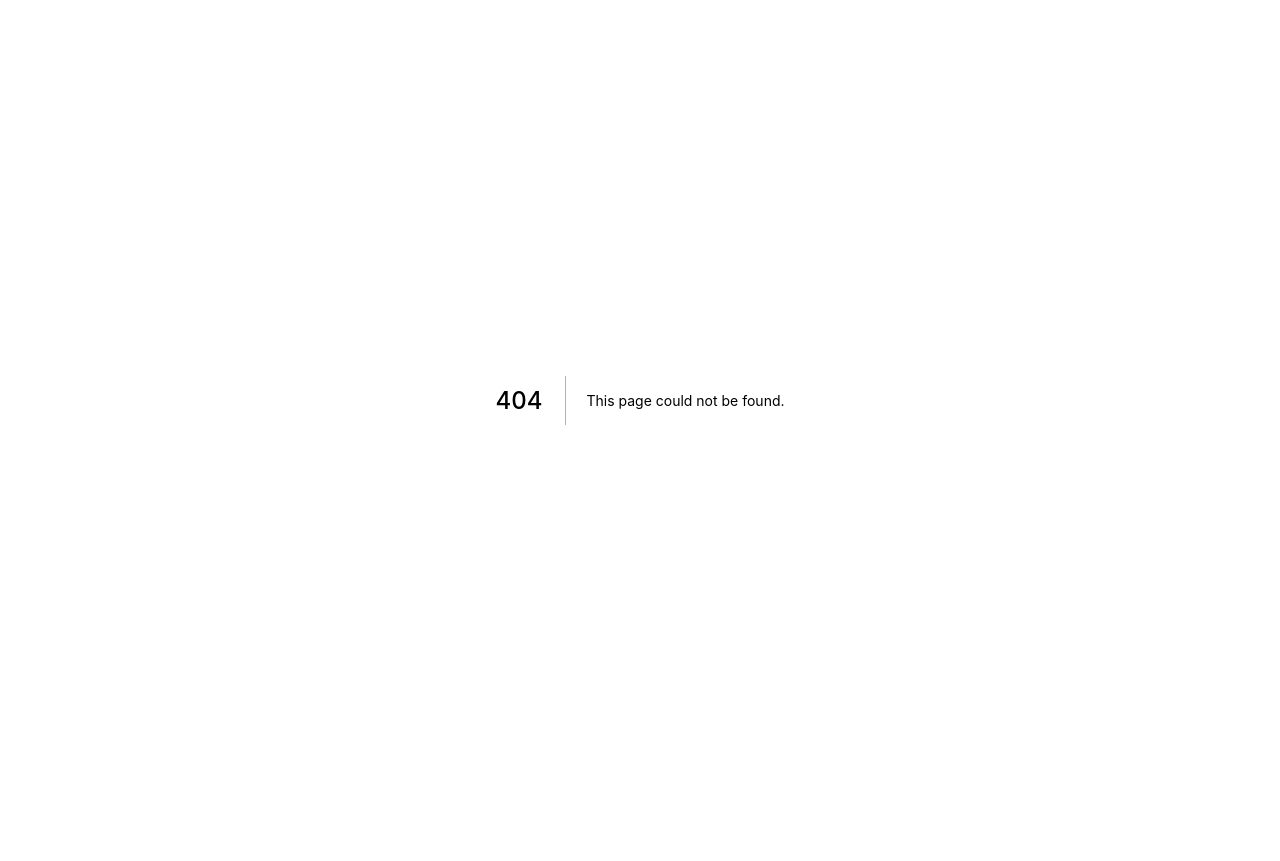
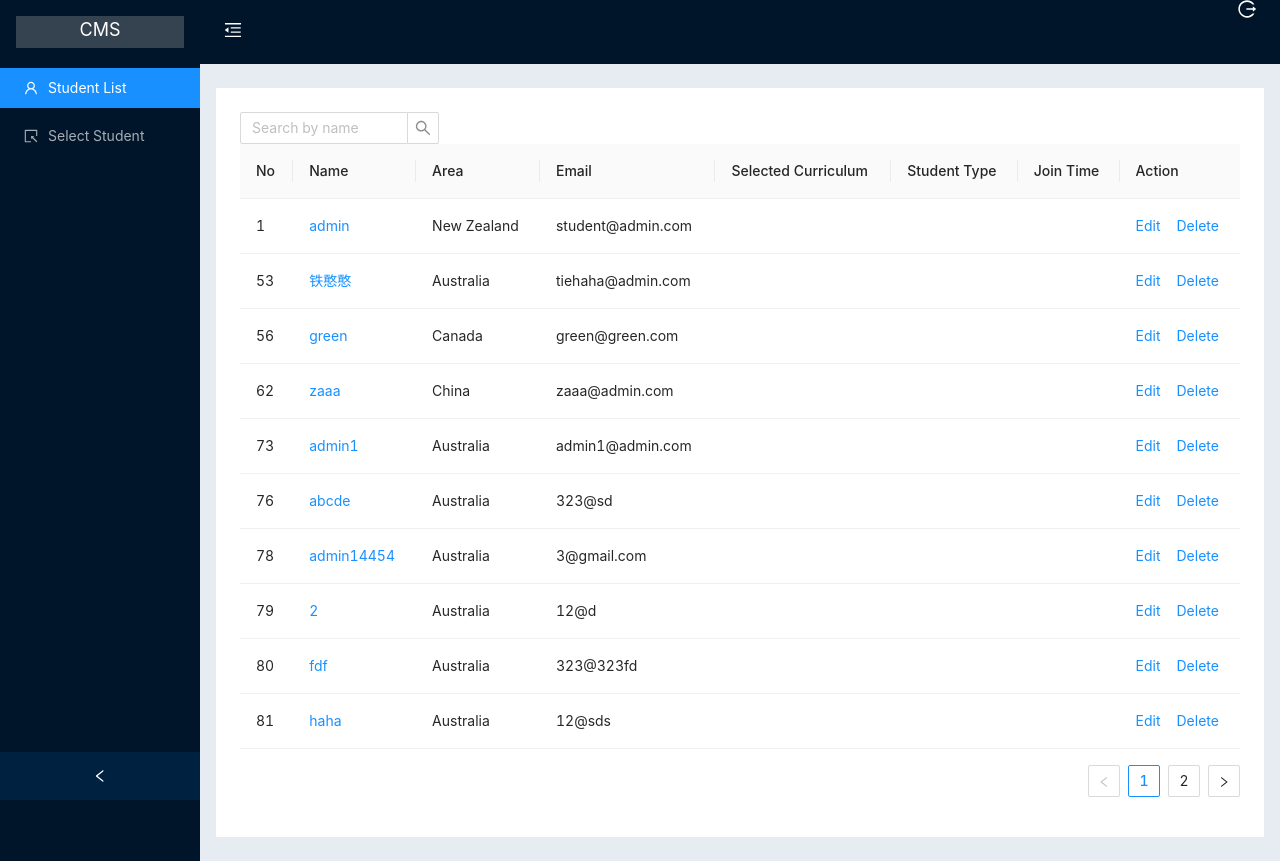
Before and after one commit to hhuang89/course, a Next.js app: page /dashboard/manager/students in a window 1280 px wide. Before the commit this address had no page. Before the commit the page ends 800 px from the top, so only its background shows below. Built offline with nearby package versions, Linux system fonts and the light colour scheme.

Commit message:
except the router

```diff
--- /dev/null
+++ b/components/studentTable.tsx
@@ -0,0 +1,63 @@
+import React from "react";
+import ReactDom from "react-dom";
+import "antd/dist/antd.css";
+import { Table, Space } from "antd";
+import student from "../data/student.json"
+
+export const columns = [
+  {
+    title: "No",
+    dataIndex: "id",
+    key: "id",
+  },
+  {
+    title: "Name",
+    dataIndex: "name",
+    key: "name",
+    render: (text) => <a>{text}</a>,
+  },
+  {
+    title: "Area",
+    dataIndex: "country",
+    key: "country",
+  },
+  {
+    title: "Email",
+    dataIndex: "email",
+    key: "email",
+  },
+  {
+    title: "Selected Curriculum",
+    dataIndex: "selected curriculum",
+    key: "selected curriculum",
+  },
+  {
+    title: "Student Type",
+    dataIndex: "student type",
+    key: "student type",
+  },
+
+  {
+    title: "Join Time",
+    dataIndex: "join time",
+    key: "join time",
+  },
+
+  {
+    title: "Action",
+    key: "action",
+    render: () => (
+      <Space size="middle">
+        <a>Edit</a>
+        <a>Delete</a>
+      </Space>
+    ),
+  },
+];
+
+export const data = student;
+
+
+export default function StudentTable() {
+  return <Table columns={columns} dataSource={data} />;
+}
--- /dev/null
+++ b/data/student.json
@@ -0,0 +1,145 @@
+[
+    {
+      "id": 1,
+      "name": "admin",
+      "typeId": 2,
+      "country": "New Zealand",
+      "ctime": "2020-06-19 15:29:58",
+      "email": "student@admin.com",
+      "updateAt": "2020-11-23 13:22: 03",
+      "studentCourseIds": [10, 11, 12, 21],
+      "profileId": 1
+    },
+    {
+      "id": 53,
+      "name": "铁憨憨",
+      "typeId": 2,
+      "country": "Australia",
+      "ctime": "2020-01-19 15:29:58",
+      "email": "tiehaha@admin.com",
+      "updateAt": "2020-12-01 13:22: 03",
+      "studentCourseIds": [24, 40, 42],
+      "profileId": 2
+    },
+    {
+      "id": 56,
+      "name": "green",
+      "typeId": 2,
+      "country": "Canada",
+      "ctime": "2020-06-19 15:29:58",
+      "email": "green@green.com",
+      "updateAt": "2020-12-01 13:22: 03",
+      "studentCourseIds": [49, 50],
+      "profileId": 1
+    },
+    {
+      "id": 62,
+      "name": "zaaa",
+      "typeId": 2,
+      "country": "China",
+      "ctime": "2020-10-19 15:29:58",
+      "email": "zaaa@admin.com",
+      "updateAt": "2020-12-01 13:22: 03",
+      "studentCourseIds": [],
+      "profileId": 1
+    },
+    {
+      "id": 73,
+      "name": "admin1",
+      "typeId": 2,
+      "country": "Australia",
+      "ctime": "2020-06-28 16:06:41",
+      "email": "admin1@admin.com",
+      "updateAt": "2020-12-01 13:22: 03",
+      "studentCourseIds": [],
+      "profileId": 2
+    },
+    {
+      "id": 76,
+      "name": "abcde",
+      "typeId": 1,
+      "country": "Australia",
+      "ctime": "2020-12-05 13:29:41",
+      "email": "323@sd",
+      "updateAt": "2020-12-01 13:22:03",
+      "studentCourseIds": [],
+      "profileId": 1
+    },
+    {
+      "id": 78,
+      "name": "admin14454",
+      "typeId": 1,
+      "country": "Australia",
+      "ctime": "2020-02-05 13:43:22",
+      "email": "3@gmail.com",
+      "updateAt": "2020-11-01 13:22: 03",
+      "studentCourseIds": [],
+      "profileId": 1
+    },
+    {
+      "id": 79,
+      "name": "2",
+      "typeId": 1,
+      "country": "Australia",
+      "ctime": "2020-03-06 20:03:22",
+      "email": "12@d",
+      "updateAt": "2020-12-01 13:22: 03",
+      "studentCourseIds": [],
+      "profileId": 1
+    },
+    {
+      "id": 80,
+      "name": "fdf",
+      "typeId": 2,
+      "country": "Australia",
+      "ctime": "2020-07-06 20:04:23",
+      "email": "323@323fd",
+      "updateAt": "2020-03-01 13:22: 03",
+      "studentCourseIds": [],
+      "profileId": 2
+    },
+    {
+      "id": 81,
+      "name": "haha",
+      "typeId": 1,
+      "country": "Australia",
+      "ctime": "2020-04-07 19:09:53",
+      "email": "12@sds",
+      "updateAt": "2020-11-01 13:22: 03",
+      "studentCourseIds": [],
+      "profileId": 1
+    },
+    {
+      "id": 82,
+      "name": "dsd",
+      "typeId": 1,
+      "country": "Australia",
+      "ctime": "2020-07-08 19:42:11",
+      "email": "sd@sdsd",
+      "updateAt": "2020-05-01 13:22: 03",
+      "studentCourseIds": [],
+      "profileId": 1
+    },
+    {
+      "id": 83,
+      "name": "323",
+      "typeId": 2,
+      "country": "Australia",
+      "ctime": "2020-08-14 18:47:54",
+      "email": "323@232",
+      "updateAt": "2020-08-01 13:22: 03",
+      "studentCourseIds": [],
+      "profileId": 1
+    },
+    {
+      "id": 84,
+      "name": "Tramp",
+      "typeId": 1,
+      "country": "Australia",
+      "ctime": "2020-07-23 19:53:06",
+      "email": "2@sad.com",
+      "updateAt": "2020-12-01 13:22: 03",
+      "studentCourseIds": [],
+      "profileId": 1
+    }
+  ]
--- /dev/null
+++ b/pages/dashboard/manager/students.tsx
@@ -0,0 +1,98 @@
+import React from "react";
+import Link from "next/link";
+import { useRouter } from "next/router";
+import "antd/dist/antd.css";
+import { Layout, Menu, Input } from "antd";
+import {
+  MenuUnfoldOutlined,
+  MenuFoldOutlined,
+  UserOutlined,
+  SelectOutlined,
+  LogoutOutlined,
+} from "@ant-design/icons";
+
+import styles from "../../../styles/Students.module.css";
+import StudentTable from "../../../components/studentTable";
+
+const { Header, Sider, Content } = Layout;
+const { Search } = Input;
+
+class SiderDemo extends React.Component {
+
+  state = {
+    collapsed: false,
+  };
+
+  onCollapse = (collapsed) => {
+    this.setState({ collapsed });
+  };
+
+  toggle = () => {
+    this.setState({
+      collapsed: !this.state.collapsed,
+    });
+  };
+
+  quit = () => {
+
+
+  }
+
+  render() {
+    return (
+      <Layout style={{ minHeight: "100vh" }}>
+        <Sider
+          collapsible
+          collapsed={this.state.collapsed}
+          onCollapse={this.onCollapse}
+        >
+          <div className={styles.logo}>CMS</div>
+          <Menu theme="dark" mode="inline" defaultSelectedKeys={["1"]}>
+            <Menu.Item key="1" icon={<UserOutlined />}>
+              Student List
+            </Menu.Item>
+            <Menu.Item key="2" icon={<SelectOutlined />}>
+              Select Student
+            </Menu.Item>
+          </Menu>
+        </Sider>
+
+        <Layout className={styles.site_layout}>
+          <Header
+            className={styles.site_layout_background}
+            style={{ padding: 0 }}
+          >
+            {React.createElement(
+              this.state.collapsed ? MenuUnfoldOutlined : MenuFoldOutlined,
+              {
+                className: styles.trigger,
+                onClick: this.toggle,
+              }
+            )}
+
+            <LogoutOutlined
+                className={styles.trigger}
+                style={{float: "right"}}
+            >
+
+            </LogoutOutlined>
+
+          </Header>
+          <Content
+            className={styles.site_layout_content}
+            style={{
+              margin: "24px 16px",
+              padding: 24,
+              minHeight: 280,
+            }}
+          >
+            <Search placeholder="Search by name" style={{ width: 200 }} />
+            <StudentTable />
+          </Content>
+        </Layout>
+      </Layout>
+    );
+  }
+}
+
+export default SiderDemo;
--- a/pages/login.tsx
+++ b/pages/login.tsx
@@ -12,7 +12,6 @@ import { Form, Input, Button, Checkbox, Radio, Row, Col } from "antd";
 
 //A mock server which return the login state
 import { createServer } from "miragejs";
-import { stringify } from "querystring";
 
 createServer({
   routes() {
--- /dev/null
+++ b/styles/Students.module.css
@@ -0,0 +1,32 @@
+.trigger {
+  font-size: 18px;
+  line-height: 64px;
+  padding: 0 24px;
+  cursor: pointer;
+  color: #fff;
+}
+
+.trigger:hover {
+  color: #1890ff;
+}
+
+.logo {
+  height: 32px;
+  background: rgba(177, 172, 172, 0.3);
+  margin: 16px;
+  text-align: center;
+  font-size: 18px;
+  color: #fff;
+}
+
+.site_layout {
+  background: #e7ecf3;
+}
+
+.site_layout_header {
+  background: #1890ff;
+}
+
+.site_layout_content {
+  background: #fff;
+}
```
